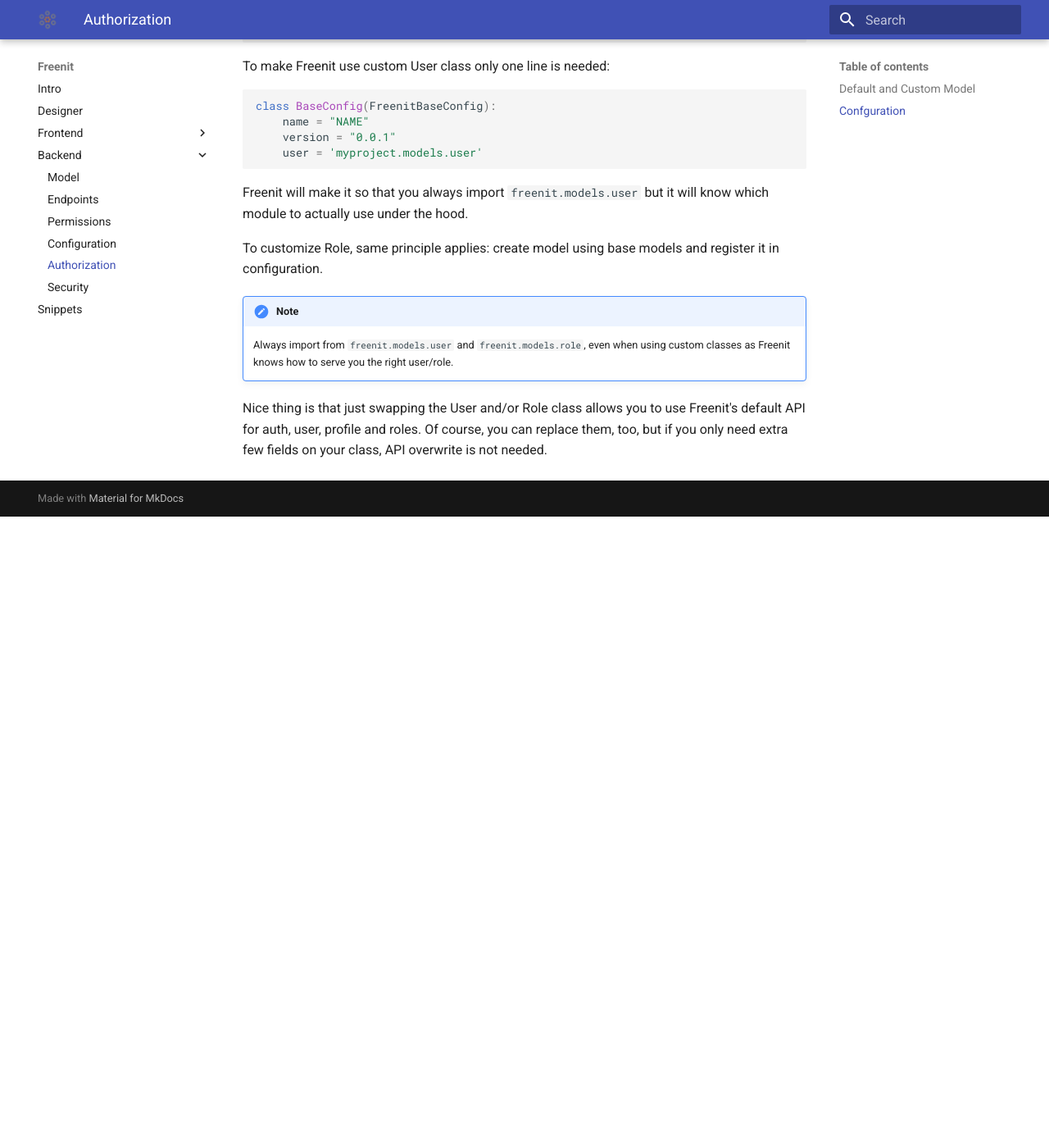
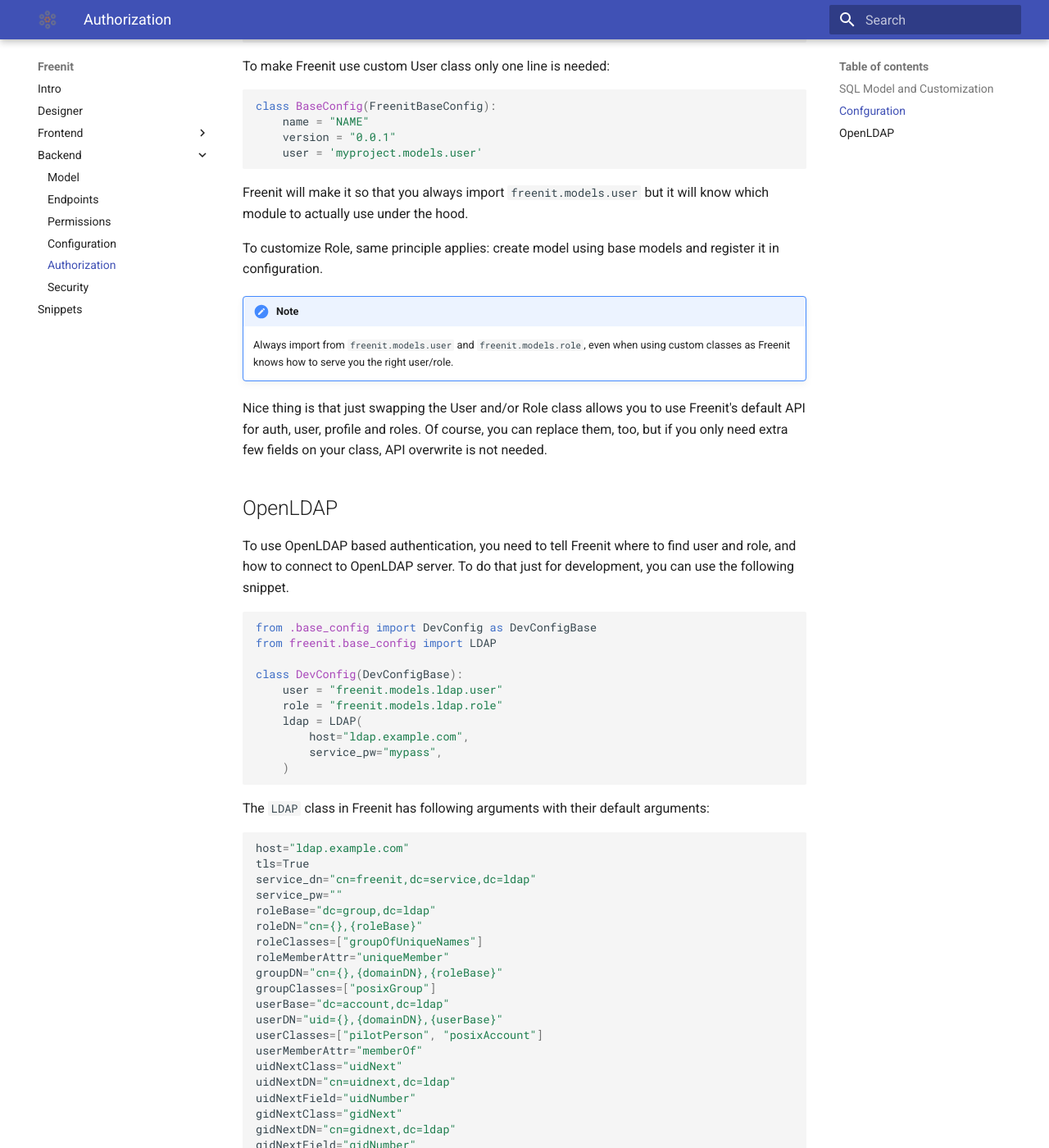
Before and after one commit to freenit-framework/doc, an MkDocs documentation site: the page built from docs/backend/05authorization.md, in a window 1280 px wide and 1400 px high, scrolled down 1521 px. Shown: the whole window at 82% size. Built offline with MkDocs 1.6.1 and Material for MkDocs 9.7.7, drawn with Linux system fonts in a browser that asks for light colours; before the commit the page ends 2151 px from its top, so only the background shows below that; some of the changed text lies outside the part shown.

Commit message:
Initial docs for OpenLDAP

````diff
--- a/docs/backend/05authorization.md
+++ b/docs/backend/05authorization.md
@@ -1,6 +1,7 @@
 # Authorization
 
-## Default and Custom Model
+## SQL Model and Customization
+
 The default Freenit User is defined as this:
 ```py
 import ormar
@@ -95,3 +96,113 @@ Nice thing is that just swapping the User and/or Role class allows you to use
 Freenit's default API for auth, user, profile and roles. Of course, you can
 replace them, too, but if you only need extra few fields on your class, API
 overwrite is not needed.
+
+
+## OpenLDAP
+
+To use OpenLDAP based authentication, you need to tell Freenit where to find user and role, and
+how to connect to OpenLDAP server. To do that just for development, you can use the following
+snippet.
+
+```py
+from .base_config import DevConfig as DevConfigBase
+from freenit.base_config import LDAP
+
+class DevConfig(DevConfigBase):
+    user = "freenit.models.ldap.user"
+    role = "freenit.models.ldap.role"
+    ldap = LDAP(
+        host="ldap.example.com",
+        service_pw="mypass",
+    )
+```
+
+The `LDAP` class in Freenit has following arguments with their default arguments:
+
+
+```py
+host="ldap.example.com"
+tls=True
+service_dn="cn=freenit,dc=service,dc=ldap"
+service_pw=""
+roleBase="dc=group,dc=ldap"
+roleDN="cn={},{roleBase}"
+roleClasses=["groupOfUniqueNames"]
+roleMemberAttr="uniqueMember"
+groupDN="cn={},{domainDN},{roleBase}"
+groupClasses=["posixGroup"]
+userBase="dc=account,dc=ldap"
+userDN="uid={},{domainDN},{userBase}"
+userClasses=["pilotPerson", "posixAccount"]
+userMemberAttr="memberOf"
+uidNextClass="uidNext"
+uidNextDN="cn=uidnext,dc=ldap"
+uidNextField="uidNumber"
+gidNextClass="gidNext"
+gidNextDN="cn=gidnext,dc=ldap"
+gidNextField="gidNumber"
+domainDN="ou={}"
+domainClasses=["organizationalUnit", "pmiDelegationPath"]
+```
+
+Example of scheme that Freenit was made to work with is the following
+
+```ldap
+dn: dc=ldap
+objectClass: domain
+
+dn: cn=uidnext,dc=ldap
+objectClass: uidNext
+uidNumber: 10001
+
+dn: cn=gidnext,dc=ldap
+objectClass: gidNext
+gidNumber: 10001
+
+dn: dc=account,dc=ldap
+objectClass: domain
+
+dn: ou=example.com,dc=account,dc=ldap
+objectClass: organizationalUnit
+objectClass: pmiDelegationPath
+delegationPath: /etc/certs/example.com/privkey.pem
+delegationPath: /etc/certs/example.com/fullchain.pem
+
+dn: uid=admin,ou=example.com,dc=account,dc=ldap
+objectClass: pilotPerson
+objectClass: posixAccount
+cn: Admin
+sn: User
+uidNumber: 10000
+gidNumber: 10000
+homeDirectory: /var/mail/domains/example.com/admin
+mail: admin@example.com
+userClass: enabled
+
+dn: dc=group,dc=ldap
+objectClass: domain
+
+dn: ou=example.com,dc=group,dc=ldap
+objectClass: organizationalUnit
+
+dn: cn=admin,ou=example.com,dc=group,dc=ldap
+objectClass: posixGroup
+cn: admin
+gidNumber: 10000
+memberUid: 10000
+
+dn: dc=service,dc=ldap
+objectClass: domain
+
+dn: cn=freenit,dc=service,dc=ldap
+objectClass: person
+cn: Freenit
+sn: Service
+description: Freenit
+
+dn: cn=admin,dc=group,dc=ldap
+objectClass: groupOfUniqueNames
+cn: admin
+uniqueMember: uid=admin,ou=example.com,dc=account,dc=ldap
+uniqueMember: cn=freenit,dc=service,dc=ldap
+```
````
